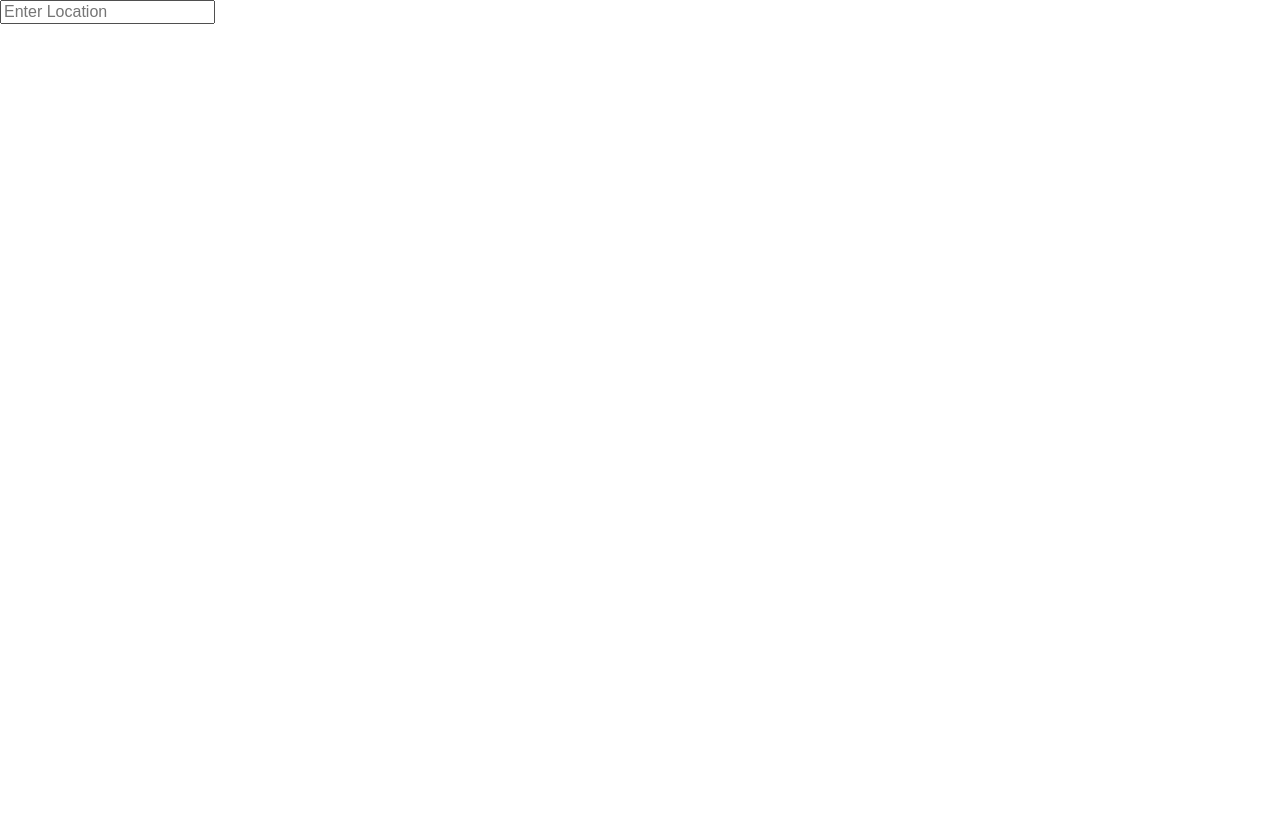
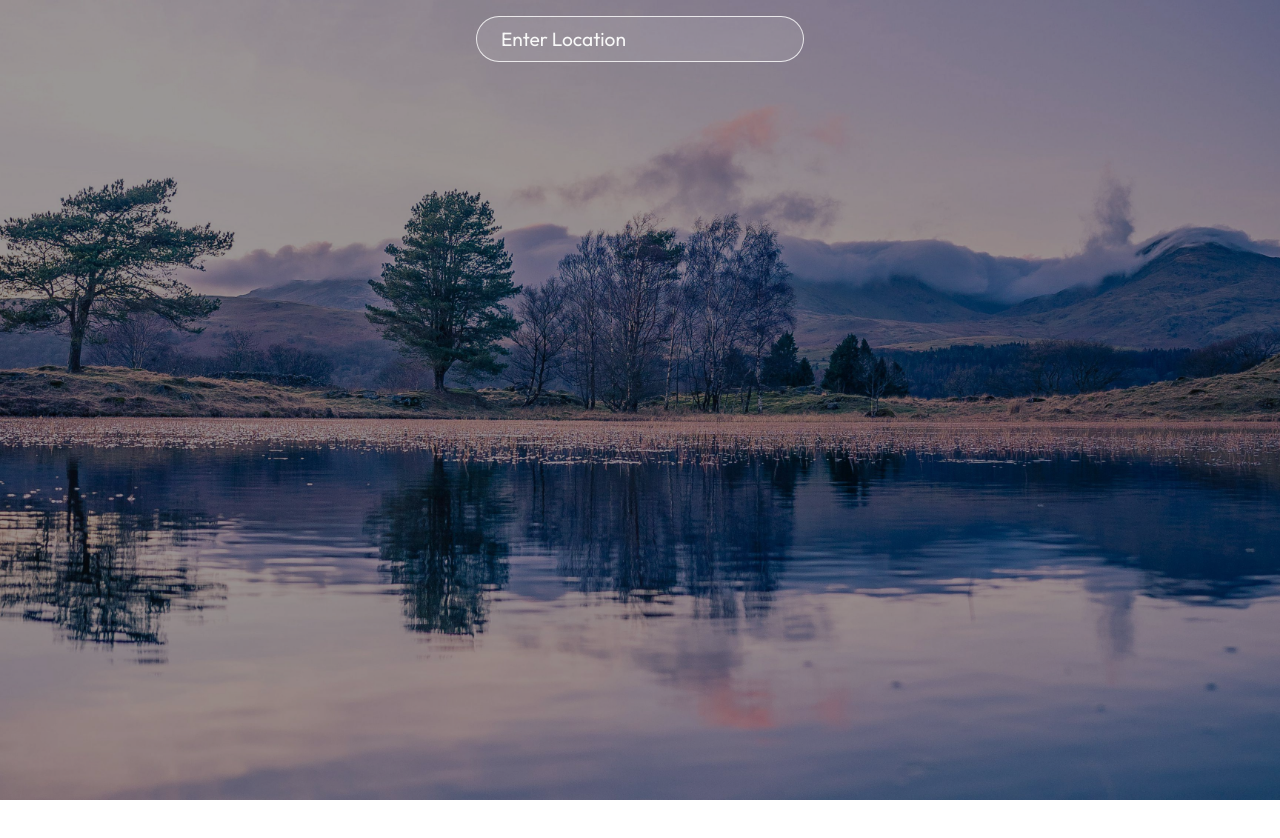
Before and after one commit to Yulik-o/weather-app, a React (Create React App) app: page / in a window 1280 px wide. Shown: the top 838 px of the page. Before the commit the page ends 800 px from the top, so only its background shows below. Built offline with nearby package versions, Linux system fonts and the light colour scheme.

Commit message:
Added general styles

```diff
--- a/src/styles/index.scss
+++ b/src/styles/index.scss
@@ -1,36 +1,100 @@
 // @import-normalize;
 
-body {
-  font-family: sans-serif;
-  line-height: 1.5;
-}
+@import url("https://fonts.googleapis.com/css2?family=Outfit:wght@100;200;300;400;500;600;700&family=Poppins:ital,wght@0,100;0,200;0,300;0,400;0,500;0,600;0,700;0,800;0,900;1,100;1,200;1,300;1,400;1,500;1,600;1,700;1,800;1,900&display=swap");
 
-h1,
-h2,
-h3,
-h4,
-h5,
-h6,
-p {
-  margin: 0;
-}
-
-ul,
-ol {
+* {
+  box-sizing: border-box;
   margin: 0;
   padding: 0;
 }
 
-img {
-  display: block;
-  max-width: 100%;
-  height: auto;
+body {
+  font-family: "Outfit", "Segoe UI", "Roboto", "Oxygen", "Ubuntu", "Cantarell",
+    "Fira Sans", "Droid Sans", "Helvetica Neue", sans-serif;
+  -webkit-font-smoothing: antialiased;
+  -moz-osx-font-smoothing: grayscale;
 }
-.App {
-  background-image: url(../img/light-bg.jpg);
-  background-repeat: no-repeat;
+
+p {
+  font-size: 1.6rem;
+}
+
+h1 {
+  font-size: 6rem;
+}
+
+.app {
+  width: 100%;
   height: 100vh;
-  background-size: cover;
-  padding: 60px;
+  position: relative;
+  background-color: rgba(0, 0, 0, 0.4);
+  color: #fff;
+}
+
+.app:before {
+  content: "";
+  background: url("../img/light-bg.jpg") no-repeat center center/cover;
+  position: absolute;
+  width: 100%;
+  height: 100%;
+  top: 0;
+  left: 0;
+  z-index: -1;
+}
+
+.app .search {
   text-align: center;
+  padding: 1rem;
 }
+
+.app input {
+  padding: 0.7rem 1.5rem;
+  font-size: 1.2rem;
+  border-radius: 25px;
+  border: 1px solid rgba(255, 255, 255, 0.8);
+  background: rgba(255, 255, 255, 0.1);
+  color: #f8f8f8;
+}
+
+::placeholder {
+  color: #f8f8f8;
+}
+
+.container {
+  max-width: 700px;
+  height: 700px;
+  margin: auto;
+  padding: 0 1rem;
+  position: relative;
+  top: 10%;
+  display: flex;
+  flex-direction: column;
+  justify-content: space-between;
+}
+
+.app .top {
+  width: 100%;
+  margin: 1rem auto;
+}
+
+.app .description {
+  position: relative;
+  right: -90%;
+  transform-origin: 0 0;
+  transform: rotate(269deg);
+}
+
+.app .bottom {
+  display: flex;
+  justify-content: space-evenly;
+  text-align: center;
+  width: 100%;
+  margin: 1rem auto;
+  padding: 1rem;
+  border-radius: 12px;
+  background-color: rgba(255, 255, 255, 0.2);
+}
+
+.bold {
+  font-weight: 700;
+}
```
